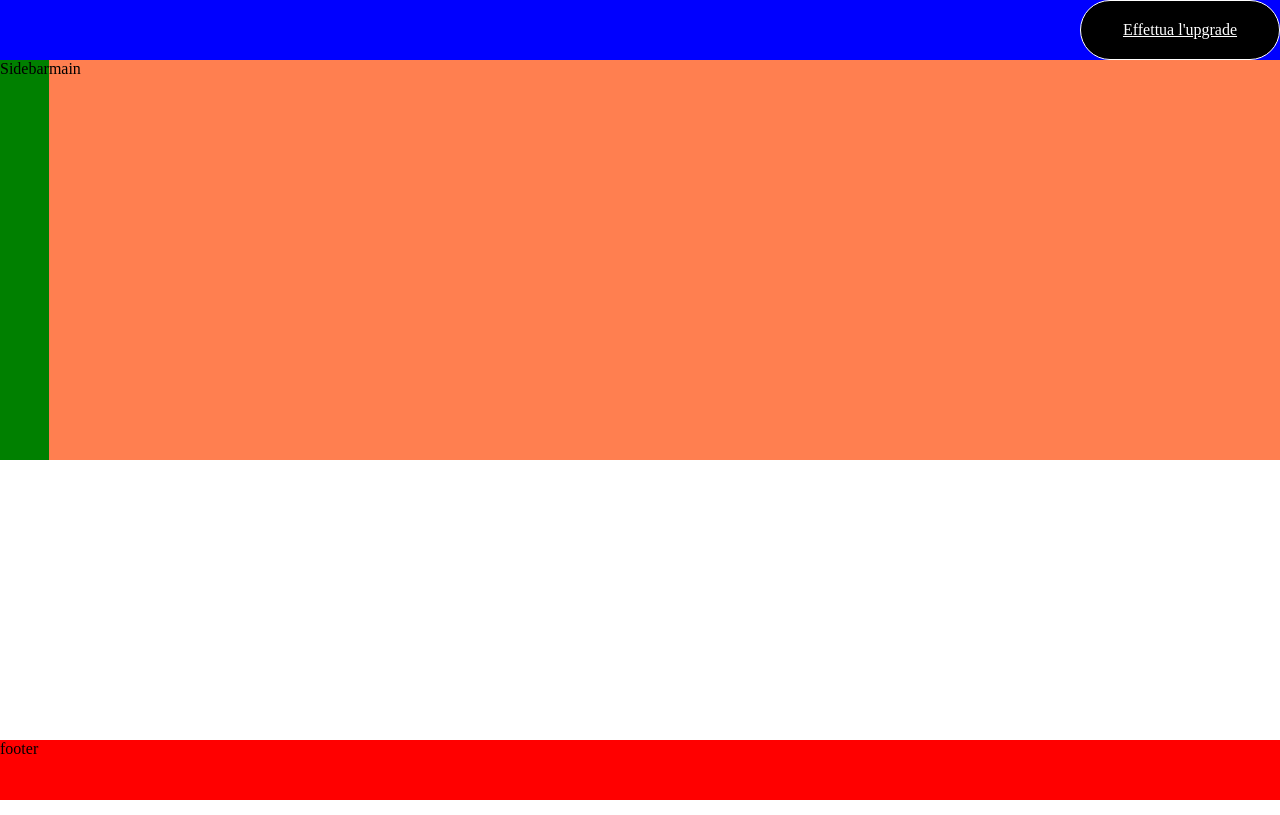
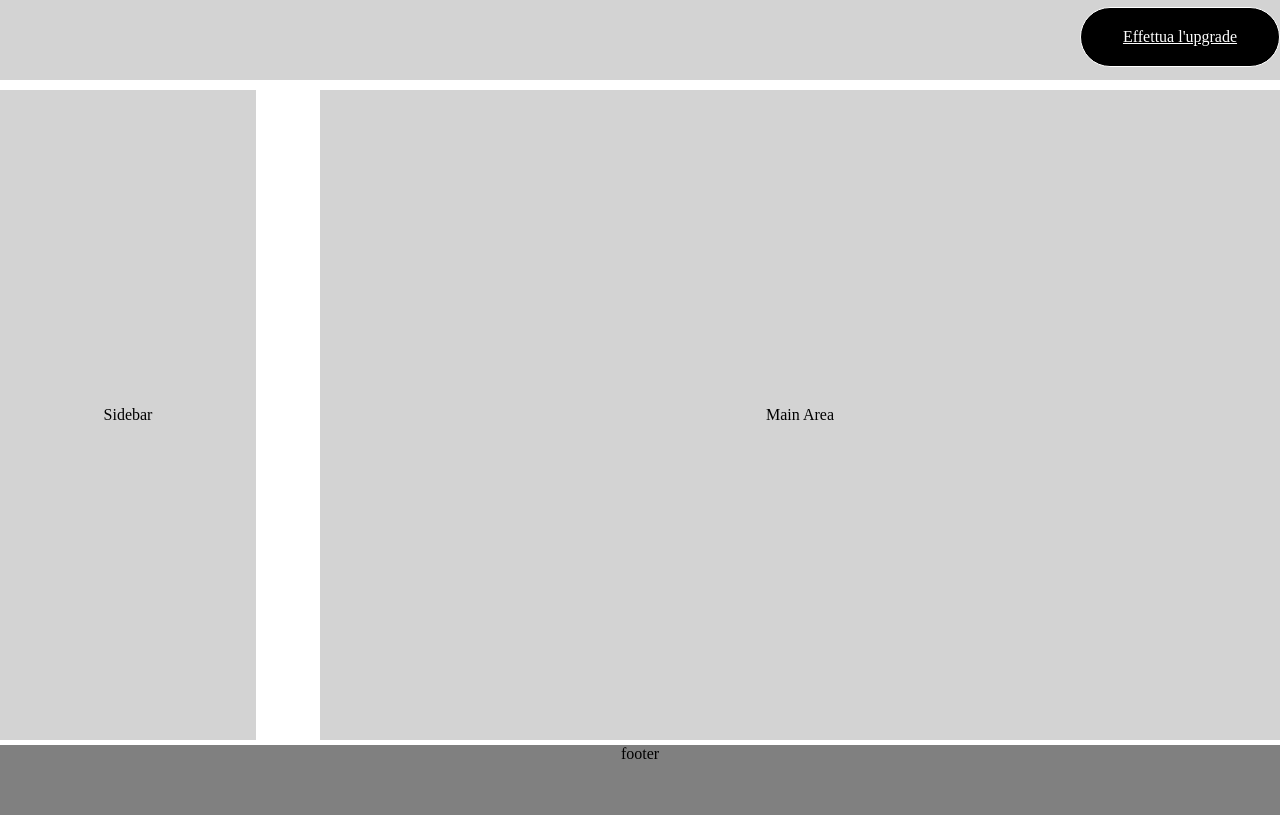
Before and after one commit to benirandy/html-css-spotifyweb, a plain HTML site: page index.html in a window 1280 px wide. Drawn offline with Linux system fonts and the light colour scheme.

Commit message:
fine layout di struttura con i content principali

```diff
--- a/css/style.css
+++ b/css/style.css
@@ -5,8 +5,9 @@
 }
 
 header {
-    background-color: blue;
-    height: 60px;
+    background-color: lightgrey;
+    height: 80px;
+    margin-bottom: 10px;
 
 }
 
@@ -18,41 +19,55 @@ header {
     padding: 20px;
     border-radius: 30px;
     background-color: black;
-
+    margin-top: 7px;
+    margin-bottom: 5px;
     text-align: center;
     float: right;
+}
 
+#sidebar-main {
+    width: 100%;
+    height: 650px;
+    margin-bottom: 5px;
+    text-align: center;
+    line-height: 650px;
+}
 
+.sidebar {
+    width: 20%;
+    min-height: 650px;
+    background-color: lightgray;
+    float: left;
+    text-align: center;
+    line-height: 650px;
 
 }
 
-
-#sidebar {
-    background-color: green;
-    height: 400px;
-    float: left;
-    /*devo creare vari content e inserire all'interno un lista*/
-}
-
-main {
-    background-color: coral;
-    height: 400px;
-    /*devo creare delle section(3),poi creare delle classi per identificarle*/
+.main-area {
+    width: 75%;
+    min-height: 650px;
+    float: right;
+    background-color: lightgray;
+    text-align: center;
+    line-height: 650px;
 }
 
 footer {
-    background-color: red;
-    height: 60px;
-    /*il mio deve avere una section con varie liste che mi permetteranno de fare una navbar scroll*/
+    background-color: grey;
+    min-height: 70px;
+    text-align: center;
+    line-height: 70x;
 }
 
-.container {
-    height: calc(100vh - 60px);
+.clearfix ::after {
+    display: block;
+    content: ;
+
 }
 
 @media screen and (min-width: 768) {
     #sidebar {
-        width: 50px;
+        width: ;
         background-color: black;
     }
 
@@ -60,7 +75,7 @@ footer {
 
 @media screen and (min-width:960) {
     #sidebar {
-        width: 200px;
+        width: ;
         background-color: black;
     }
 
--- a/index.html
+++ b/index.html
@@ -16,11 +16,9 @@
                 <a class="upgrade-btn" href="#">Effettua l'upgrade</a>
             </header>
 
-            <div id="sidebar"> Sidebar</div>
-
-
-            <main>
-                main
+            <main id="sidebar-main" class="clearfix">
+                <div class="sidebar"> Sidebar</div>
+                <div class="main-area">Main Area</div>
             </main>
 
         </div>
```
